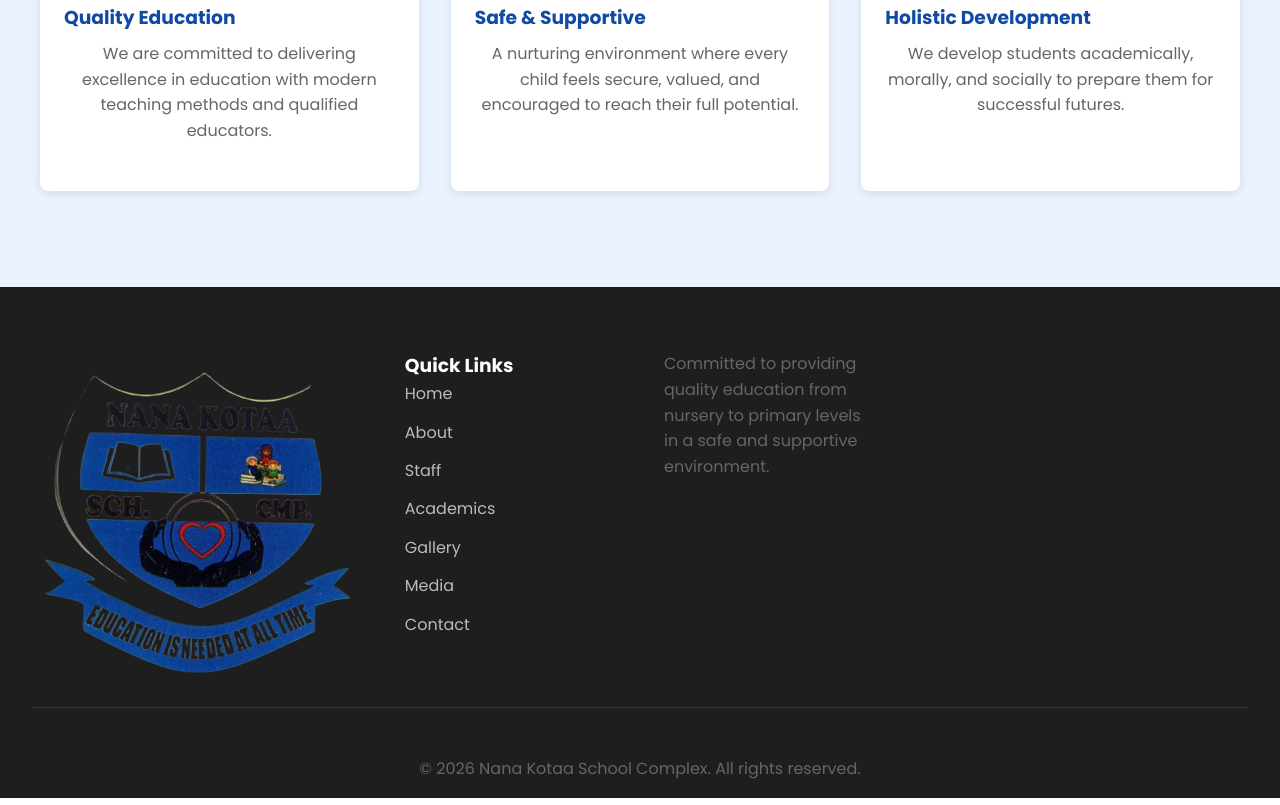
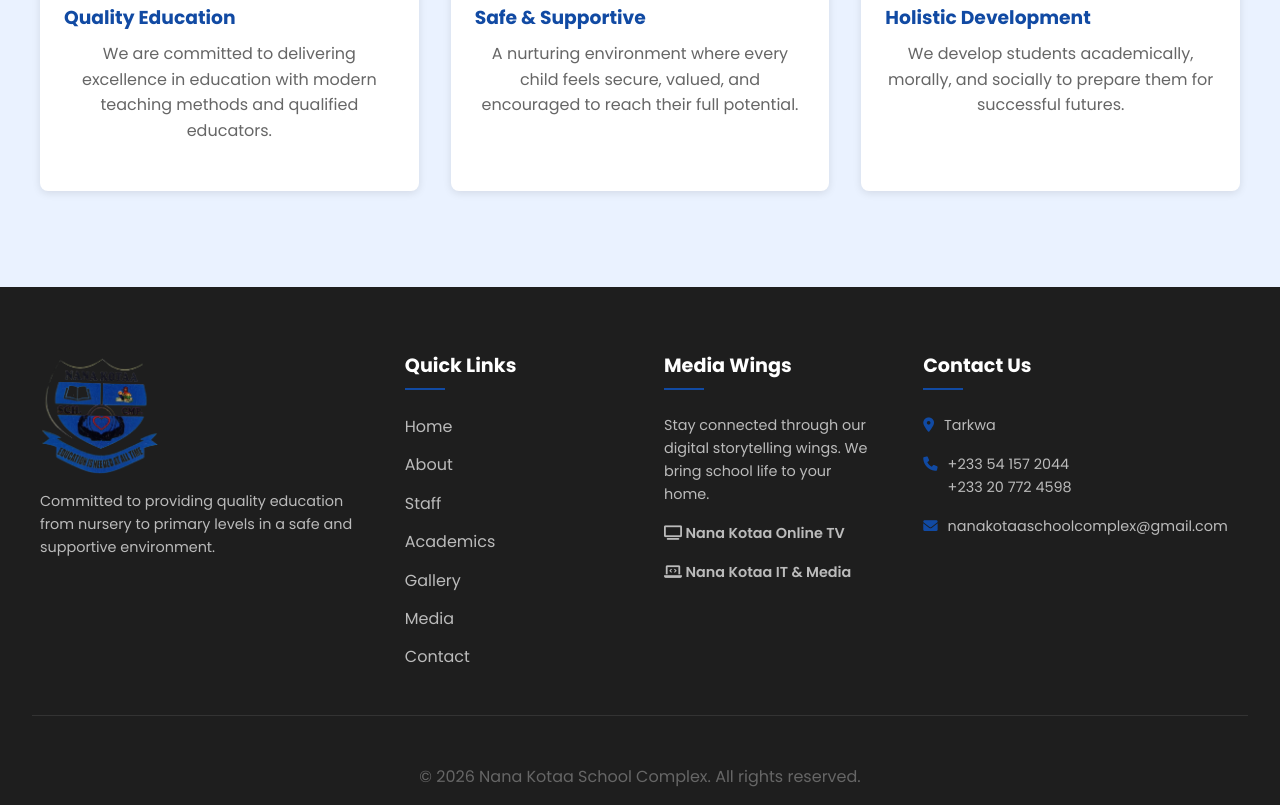
Before and after one commit to Mr-Documents/Basic-School-Website-Project, a website: page about.html in a window 1280 px wide. Shown: the part 1873-2678 px from the top of the page. Drawn offline with Linux system fonts and the light colour scheme.

Commit message:
Footer updates

```diff
--- a/about.html
+++ b/about.html
@@ -5,6 +5,7 @@
     <meta name="viewport" content="width=device-width, initial-scale=1.0">
     <title>About - Nana Kotaa School Complex</title>
     <link rel="stylesheet" href="css/main.css">
+    <link rel="stylesheet" href="https://cdnjs.cloudflare.com/ajax/libs/font-awesome/6.0.0/css/all.min.css">
 </head>
 <body>
     <nav class="navbar">
@@ -82,10 +83,11 @@
 
     <footer class="footer">
         <div class="footer-content">
-            <div class="footer-logo-image">
+            <div class="footer-column footer-logo-area">
                 <img src="images/transparent logo.png" alt="Nana Kotaa School Complex logo">
+                <p>Committed to providing quality education from nursery to primary levels in a safe and supportive environment.</p>
             </div>
-            <div class="footer-links">
+            <div class="footer-column footer-links">
                 <h3>Quick Links</h3>
                 <ul>
                     <li><a href="index.html">Home</a></li>
@@ -97,8 +99,19 @@
                     <li><a href="contact.html">Contact</a></li>
                 </ul>
             </div>
-            <div class="footer-message">
-                <p>Committed to providing quality education from nursery to primary levels in a safe and supportive environment.</p>
+            <div class="footer-column footer-media">
+                <h3>Media Wings</h3>
+                <p>Stay connected through our digital storytelling wings. We bring school life to your home.</p>
+                <div class="media-tags">
+                    <p><i class="fas fa-tv"></i> Nana Kotaa Online TV</p>
+                    <p><i class="fas fa-laptop-code"></i> Nana Kotaa IT & Media</p>
+                </div>
+            </div>
+            <div class="footer-column footer-contact">
+                <h3>Contact Us</h3>
+                <p><i class="fas fa-map-marker-alt"></i> Tarkwa</p>
+                <p><i class="fas fa-phone"></i> +233 54 157 2044 <br> +233 20 772 4598</p>
+                <p><i class="fas fa-envelope"></i> nanakotaaschoolcomplex@gmail.com</p>
             </div>
         </div>
         <div class="footer-copyright">
```
Also changed, not shown: academics.html (+17 -4 lines), contact.html (+4 -0 lines), gallery.html (+17 -4 lines), index.html (+4 -0 lines), media.html (+17 -4 lines), staff.html (+17 -4 lines).
